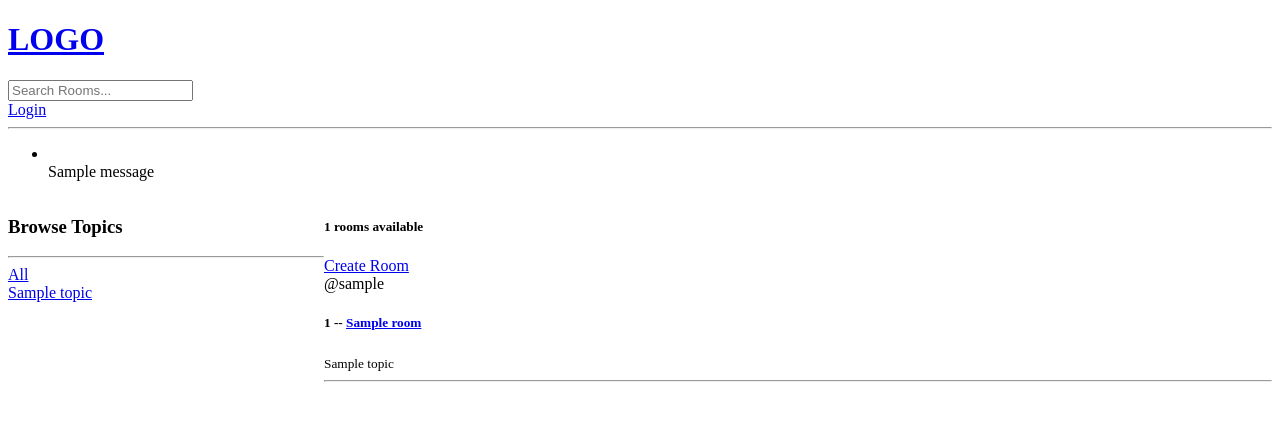
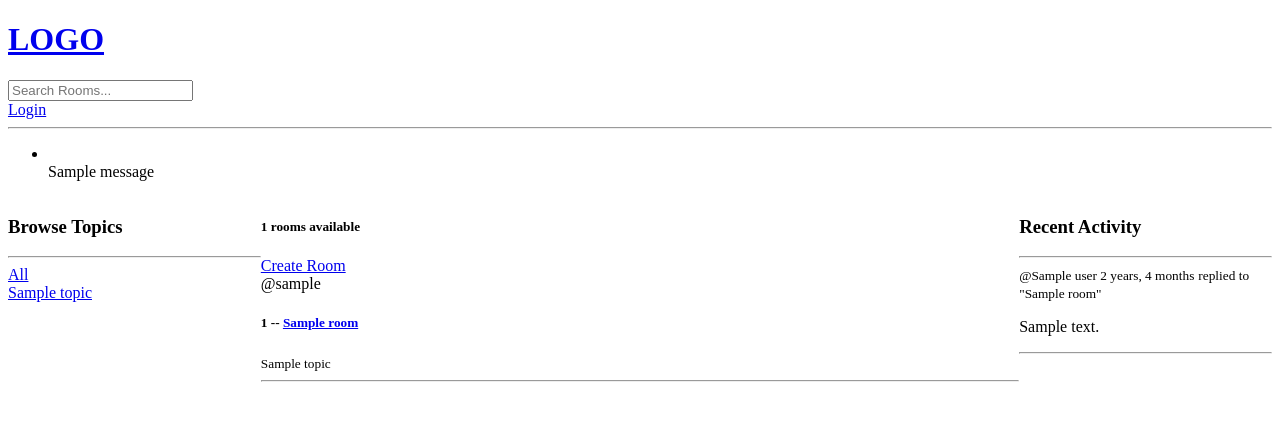
Before and after one commit to ayoline/studyBud, a Django app: template base/templates/base/home.html in a window 1280 px wide. Shown: the top 421 px of the page. Run offline with Django 3.2, Linux system fonts and the light colour scheme; the template is opened without the code that fills it: most values are stand-ins (such as "Sample title", 1, 10 or a date in 2020); one stand-in notice (Sample message) is shown.

Commit message:
add some new templates

```diff
--- a/base/models.py
+++ b/base/models.py
@@ -30,6 +30,8 @@ class Message(models.Model):
     body = models.TextField()
     update = models.DateTimeField(auto_now=True)
     created = models.DateTimeField(auto_now_add=True)
+    class Meta:
+        ordering = ['-update', '-created']
 
     def __str__(self):
         return self.body[0:50]
--- /dev/null
+++ b/base/templates/base/activity_components.html
@@ -0,0 +1,14 @@
+<h3>Recent Activity</h3>
+<hr />
+{% for message in room_messages %}
+<div>
+  <small>@{{message.user}} {{message.created|timesince}}</small>
+  <small>replied to "{{message.room}}"</small>
+
+  <p>{{message}}</p>
+  {% if request.user == message.user %}
+  <a href="{% url 'delete-message' message.id %}">Delete</a>
+  {% endif %}
+  <hr />
+</div>
+{% endfor %}
--- a/base/templates/base/home.html
+++ b/base/templates/base/home.html
@@ -6,7 +6,7 @@
   <style>
     .home-container {
       display: grid;
-      grid-template-columns: 1fr 3fr;
+      grid-template-columns: 1fr 3fr 1fr;
     }
   </style>
 
@@ -30,7 +30,6 @@
       <div>
         <h5>{{room_count}} rooms available</h5>
         <a href="{% url 'create-room' %}">Create Room</a>
-
         <div>
           {% for room in rooms %}
           <div>
@@ -50,6 +49,8 @@
           {% endfor %}
         </div>
       </div>
+
+      <div>{% include 'base/activity_components.html' %}</div>
     </div>
   </body>
 </html>
```
Also changed, not shown: base/views.py (+12 -2 lines), base/templates/base/topics_components.html (added), db.sqlite3.
